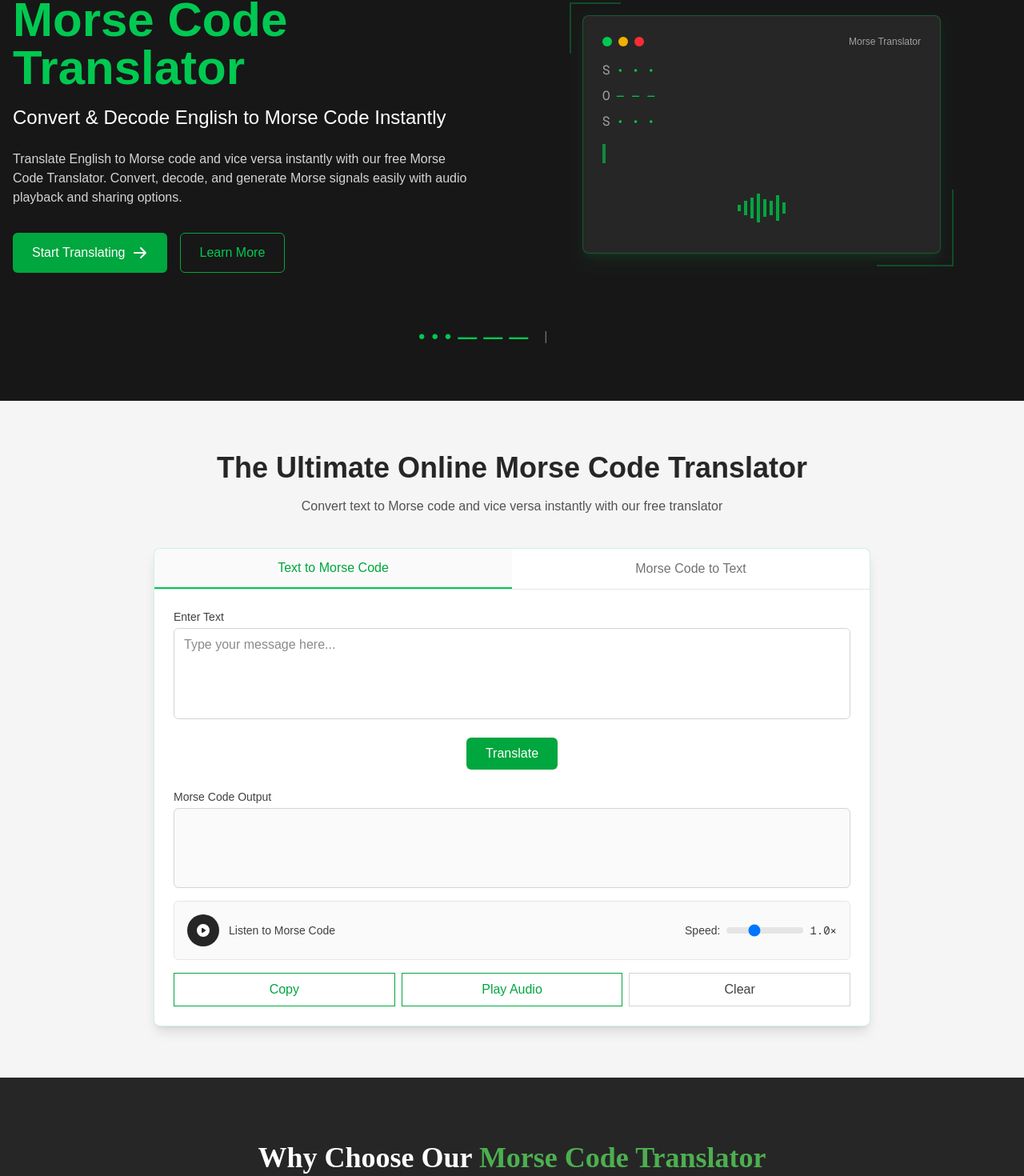
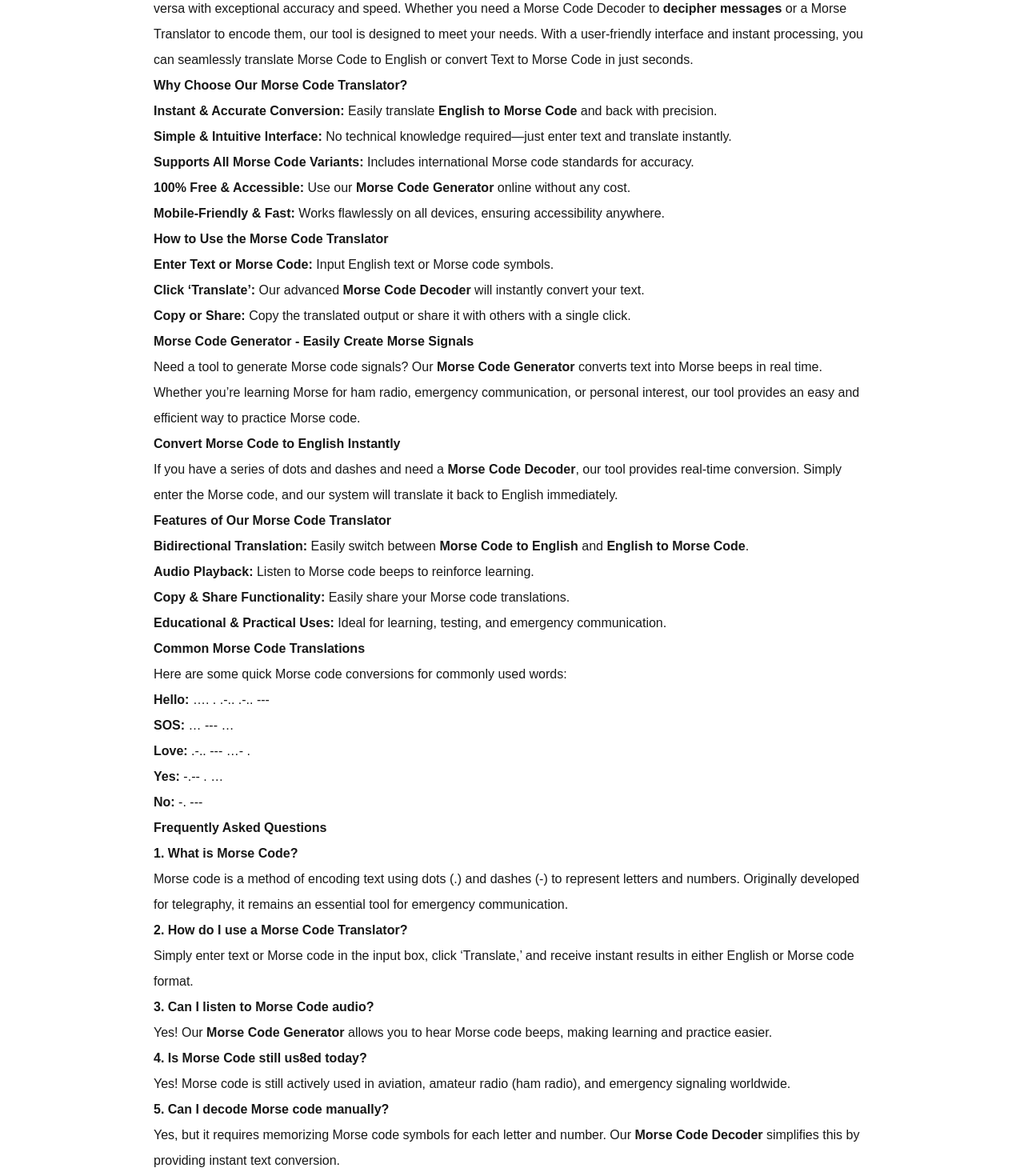
Before and after one commit to krishnabansal89/morseConverter, a Next.js app: page / in a window 1280 px wide. Shown: the part 149-1619 px from the top of the page at 80% size. Built offline with nearby package versions, Linux system fonts and the light colour scheme.

Commit message:
domain is set live

```diff
--- /dev/null
+++ b/src/app/components/Content.tsx
@@ -0,0 +1,75 @@
+import Markdown from "react-markdown";
+
+export default function Content() {
+  const content = `## **The Ultimate Online Morse Code Translator & Generator \- Encode & Decode From Text to English**
+
+Looking for the best Morse Code Translator? Our advanced Morse Code Generator converts English to Morse Code and vice versa with exceptional accuracy and speed. Whether you need a Morse Code Decoder to **decipher messages** or a Morse Translator to encode them, our tool is designed to meet your needs. With a user-friendly interface and instant processing, you can seamlessly translate Morse Code to English or convert Text to Morse Code in just seconds.
+
+## **Why Choose Our Morse Code Translator?**
+
+* **Instant & Accurate Conversion:** Easily translate **English to Morse Code** and back with precision.
+* **Simple & Intuitive Interface:** No technical knowledge required—just enter text and translate instantly.
+* **Supports All Morse Code Variants:** Includes international Morse code standards for accuracy.
+* **100% Free & Accessible:** Use our **Morse Code Generator** online without any cost.
+* **Mobile-Friendly & Fast:** Works flawlessly on all devices, ensuring accessibility anywhere.
+
+## **How to Use the Morse Code Translator**
+
+1. **Enter Text or Morse Code:** Input English text or Morse code symbols.
+2. **Click ‘Translate’:** Our advanced **Morse Code Decoder** will instantly convert your text.
+3. **Copy or Share:** Copy the translated output or share it with others with a single click.
+
+## **Morse Code Generator \- Easily Create Morse Signals**
+
+Need a tool to generate Morse code signals? Our **Morse Code Generator** converts text into Morse beeps in real time. Whether you’re learning Morse for ham radio, emergency communication, or personal interest, our tool provides an easy and efficient way to practice Morse code.
+
+## **Convert Morse Code to English Instantly**
+
+If you have a series of dots and dashes and need a **Morse Code Decoder**, our tool provides real-time conversion. Simply enter the Morse code, and our system will translate it back to English immediately.
+
+## **Features of Our Morse Code Translator**
+
+* **Bidirectional Translation:** Easily switch between **Morse Code to English** and **English to Morse Code**.
+* **Audio Playback:** Listen to Morse code beeps to reinforce learning.
+* **Copy & Share Functionality:** Easily share your Morse code translations.
+* **Educational & Practical Uses:** Ideal for learning, testing, and emergency communication.
+
+## **Common Morse Code Translations**
+
+Here are some quick Morse code conversions for commonly used words:
+
+* **Hello:** …. . .-.. .-.. \---
+* **SOS:** … \--- …
+* **Love:** .-.. \--- …- .
+* **Yes:** \-.-- . …
+* **No:** \-. \---
+
+## **Frequently Asked Questions**
+
+### **1\. What is Morse Code?**
+
+Morse code is a method of encoding text using dots (.) and dashes (-) to represent letters and numbers. Originally developed for telegraphy, it remains an essential tool for emergency communication.
+
+### **2\. How do I use a Morse Code Translator?**
+
+Simply enter text or Morse code in the input box, click ‘Translate,’ and receive instant results in either English or Morse code format.
+
+### **3\. Can I listen to Morse Code audio?**
+
+Yes\! Our **Morse Code Generator** allows you to hear Morse code beeps, making learning and practice easier.
+
+### **4\. Is Morse Code still us8ed today?**
+
+Yes\! Morse code is still actively used in aviation, amateur radio (ham radio), and emergency signaling worldwide.
+
+### **5\. Can I decode Morse code manually?**
+
+Yes, but it requires memorizing Morse code symbols for each letter and number. Our **Morse Code Decoder** simplifies this by providing instant text conversion.
+
+`;
+  return (
+    <div className="max-w-4xl mx-auto mt-20 leading-loose">
+      <Markdown>{content}</Markdown>
+    </div>
+  );
+}
--- a/src/app/layout.tsx
+++ b/src/app/layout.tsx
@@ -1,7 +1,6 @@
 import type { Metadata } from "next";
 import { Geist, Geist_Mono } from "next/font/google";
 import "./globals.css";
-import Navbar from "./components/Navbar";
 const geistSans = Geist({
   variable: "--font-geist-sans",
   subsets: ["latin"],
@@ -24,7 +23,6 @@ export default function RootLayout({
 }>) {
   return (
     <>
-    <Navbar />
     <html lang="en">
 
       <body
--- a/src/app/page.tsx
+++ b/src/app/page.tsx
@@ -1,18 +1,8 @@
-import HeroSection from "./components/HeroSection";
-import Translator from "./components/Translator";
-
-import Features from "./components/Features";
-import HowToUse from "./components/HowToUse";
-import CommonTranslations from "./components/CommonTranslations";
+import Content from "./components/Content";
 export default function Home() {
   return (
     <>
-   <HeroSection />
-   <Translator />
-    <Features />
-    <HowToUse />
-    <CommonTranslations />
-
-   </>
+   <Content/>
+    </>
   );
 }
```
Also changed, not shown: package.json (+6 -5 lines), 1 other file (tests, documents, lock files or other folders).
